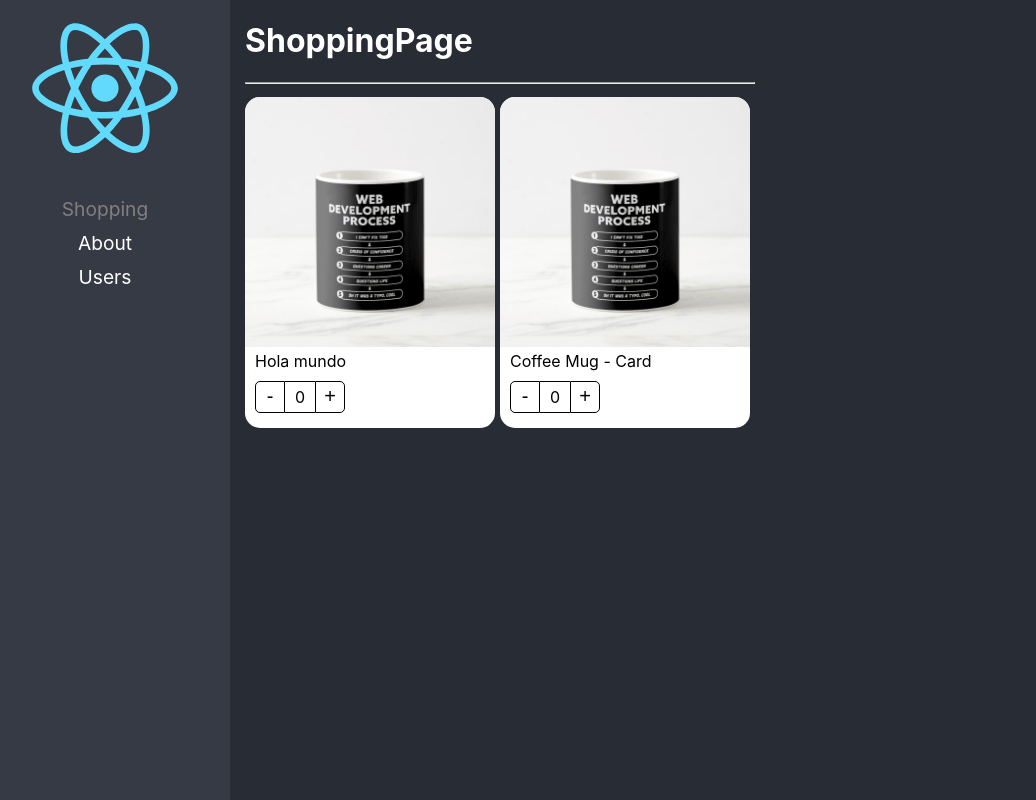
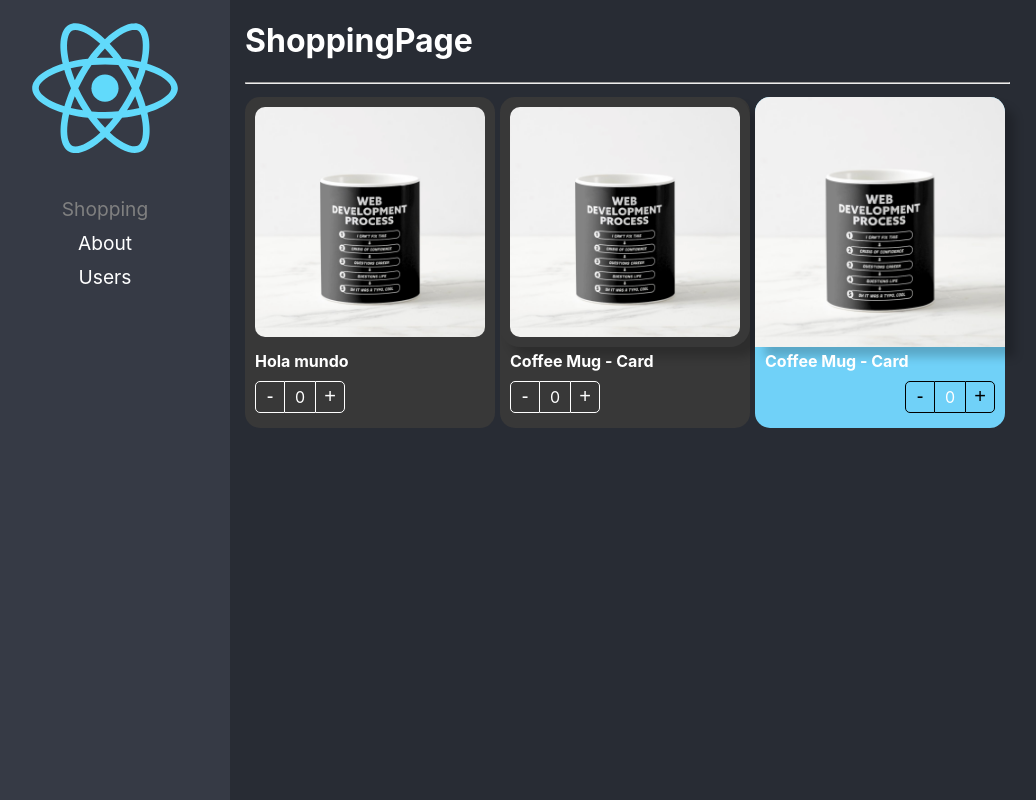
Before and after one commit to garcia-freelance-Projects/react-app-ts-scaffold, a React (Create React App) app: page / in a window 1280 px wide. Shown: the whole page, without its empty margins (20-1056 px from the left). Built offline with nearby package versions, Linux system fonts and the light colour scheme.

Commit message:
component extend styles listo

```diff
--- a/src/02-components-patterns/components/ProductButtons.tsx
+++ b/src/02-components-patterns/components/ProductButtons.tsx
@@ -1,13 +1,20 @@
-import {useContext} from "react";
+import {CSSProperties, useContext} from "react";
 import styles from "../styles/styles.module.css";
 import {ProductContext} from "./ProductCard";
 
-export const ProductButtons = () => {
+export interface Props{
+    className?: string;
+    style?: CSSProperties
+}
+
+export const ProductButtons = ({className, style}:Props) => {
 
     const {increaseBy, counter} = useContext(ProductContext);
 
     return (
-        <div className={styles.buttonsContainer}>
+        <div className={`${styles.buttonsContainer} ${className}`}
+             style={style}
+        >
             <button className={styles.buttonMinus}
                     onClick={() => increaseBy(-1)}
             >
--- a/src/02-components-patterns/components/ProductCard.tsx
+++ b/src/02-components-patterns/components/ProductCard.tsx
@@ -1,6 +1,6 @@
 import {useProduct} from "../hooks/useProduct";
-import {createContext} from "react";
-import {ProductCardProps, ProductContextProps} from "../interfaces/interfaces";
+import {createContext, ReactElement, CSSProperties} from "react";
+import {Product, ProductContextProps} from "../interfaces/interfaces";
 
 import styles from '../styles/styles.module.css'
 
@@ -10,7 +10,14 @@
 const {Provider} = ProductContext;
 
 
-export const ProductCard = ({children, product}: ProductCardProps) => {
+export interface Props {
+    product: Product;
+    children?: ReactElement | ReactElement[];
+    className?: string;
+    style?: CSSProperties
+}
+
+export const ProductCard = ({children, product, className, style}: Props) => {
 
     const {counter, increaseBy} = useProduct();
 
@@ -20,7 +27,9 @@
             counter,
             increaseBy,
         }}>
-            <div className={styles.productCard}>
+            <div className={`${styles.productCard} ${className}`}
+                 style={style}
+            >
                 {children}
             </div>
         </Provider>
--- a/src/02-components-patterns/components/ProductImage.tsx
+++ b/src/02-components-patterns/components/ProductImage.tsx
@@ -1,9 +1,15 @@
-import {useContext} from "react";
+import {CSSProperties, useContext} from "react";
 import noImage from "../assets/no-image.jpg";
 import styles from "../styles/styles.module.css";
 import {ProductContext} from "./ProductCard";
 
-export const ProductImage = ({img = ''}) => {
+export interface Props{
+    className?: string;
+    img?: string;
+    style?: CSSProperties
+}
+
+export const ProductImage = ({img = '', className, style}: Props) => {
 
     let imgToShow: string;
     const {product} = useContext(ProductContext);
@@ -17,6 +23,10 @@
     }
 
     return (
-        <img className={styles.productImg} src={imgToShow} alt="Product Img"/>
+        <img className={ `${styles.productImg} ${className} ` }
+             src={imgToShow}
+             alt="Product Img"
+             style={style}
+        />
     )
 }
--- a/src/02-components-patterns/components/ProductTitle.tsx
+++ b/src/02-components-patterns/components/ProductTitle.tsx
@@ -1,14 +1,22 @@
-import {useContext} from "react";
+import {CSSProperties, useContext} from "react";
 import styles from "../styles/styles.module.css";
 import {ProductContext} from "./ProductCard";
 
-export const ProductTitle = ({title}: { title?: string }) => {
+export interface Props {
+    className?: string
+    title?: string;
+    style?: CSSProperties
+}
+
+export const ProductTitle = ({title, className, style}: Props) => {
 
     const {product} = useContext(ProductContext);
 
 
     return (
-        <span className={styles.productDescription}>
+        <span className={`${styles.productDescription} ${className}`}
+              style={style}
+        >
             {title ? title : product.title}
         </span>
     )
--- a/src/02-components-patterns/components/ShoppingPage.tsx
+++ b/src/02-components-patterns/components/ShoppingPage.tsx
@@ -1,5 +1,6 @@
 import React from 'react';
 import {ProductCard, ProductImage, ProductTitle, ProductButtons} from '../components';
+import '../styles/custom-styles.css'
 
 
 const product = {
@@ -11,7 +12,7 @@
 
 const ShoppingPage = () => {
     return (
-        <div>
+        <div >
             <h1>ShoppingPage</h1>
             <hr/>
             <div style={{
@@ -20,16 +21,40 @@
                 flexWrap: 'wrap'
             }}>
 
-                <ProductCard product={product}>
-                    <ProductCard.Image/>
-                    <ProductCard.Title title={'Hola mundo'}/>
-                    <ProductCard.Buttons/>
+                <ProductCard product={product}
+                             className="bg-dark text-white"
+                >
+                    <ProductCard.Image className="custom-image" />
+                    <ProductCard.Title title={'Hola mundo'} className=" text-bold" />
+                    <ProductCard.Buttons className="custom-buttons"/>
                 </ProductCard>
 
-                <ProductCard product={product}>
-                    <ProductImage/>
-                    <ProductTitle/>
-                    <ProductButtons/>
+                <ProductCard product={product}
+                             className="bg-dark text-white">
+                    <ProductImage className="custom-image" style={{
+                        boxShadow: " 10px 10px 10px rgba(0,0,0,0.2)"
+                    }}/>
+                    <ProductTitle className=" text-bold"  />
+                    <ProductButtons className="custom-buttons"/>
+                </ProductCard>
+
+                <ProductCard product={product}
+                             style={{
+                                 backgroundColor: '#70D1F8',
+                                 color: "white"
+                             }}
+                             >
+                    <ProductImage  style={{
+                        boxShadow: " 10px 10px 10px rgba(0,0,0,0.2)"
+                    }}
+                    />
+                    <ProductTitle style={{
+                        fontWeight:"bold"
+                    }} />
+                    <ProductButtons style={{
+                        display: "flex",
+                        justifyContent: "end"
+                    }} />
                 </ProductCard>
             </div>
         </div>
--- /dev/null
+++ b/src/02-components-patterns/styles/custom-styles.css
@@ -0,0 +1,22 @@
+.bg-dark {
+    background-color: rgb(56, 56, 56);
+}
+
+.text-white {
+    color: white;
+}
+
+.text-bold {
+    font-weight: bold;
+}
+
+.custom-image {
+    padding: 10px;
+    width: calc(100% - 20px);
+    border-radius: 20px;
+}
+
+.custom-buttons button, .custom-buttons div {
+    color: white;
+    border-color: white;
+}
```
Also changed, not shown: src/02-components-patterns/interfaces/interfaces.ts (+7 -10 lines), src/02-components-patterns/styles/styles.module.css (line endings or trailing spaces).
